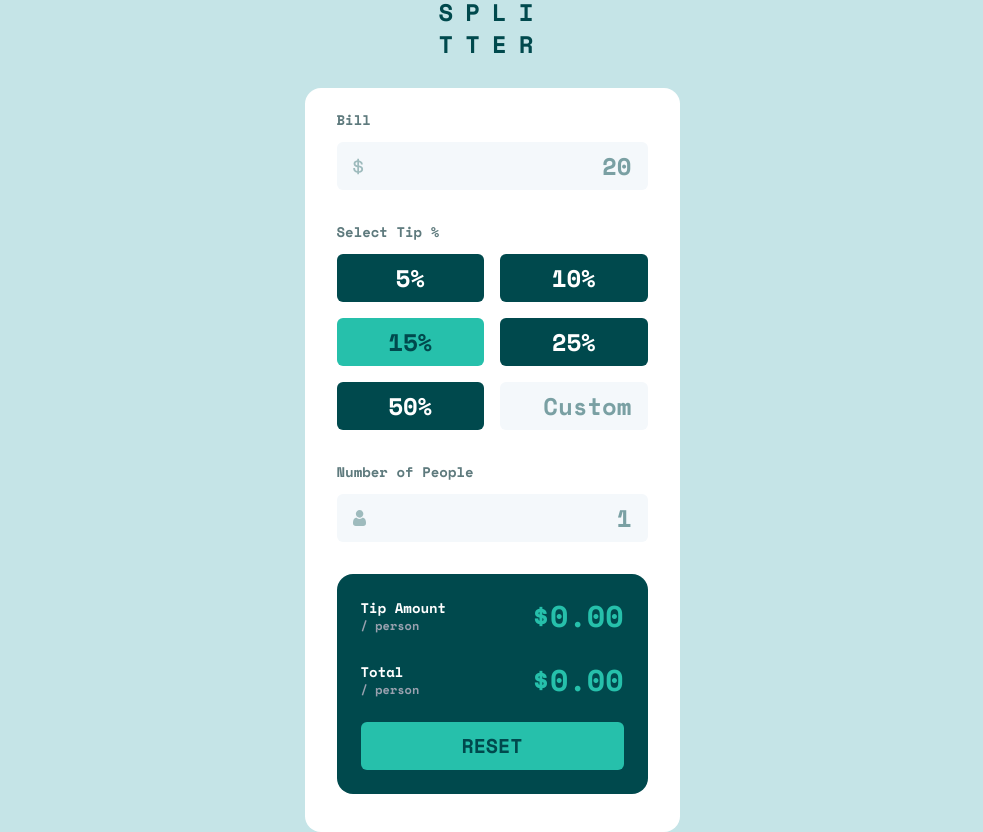
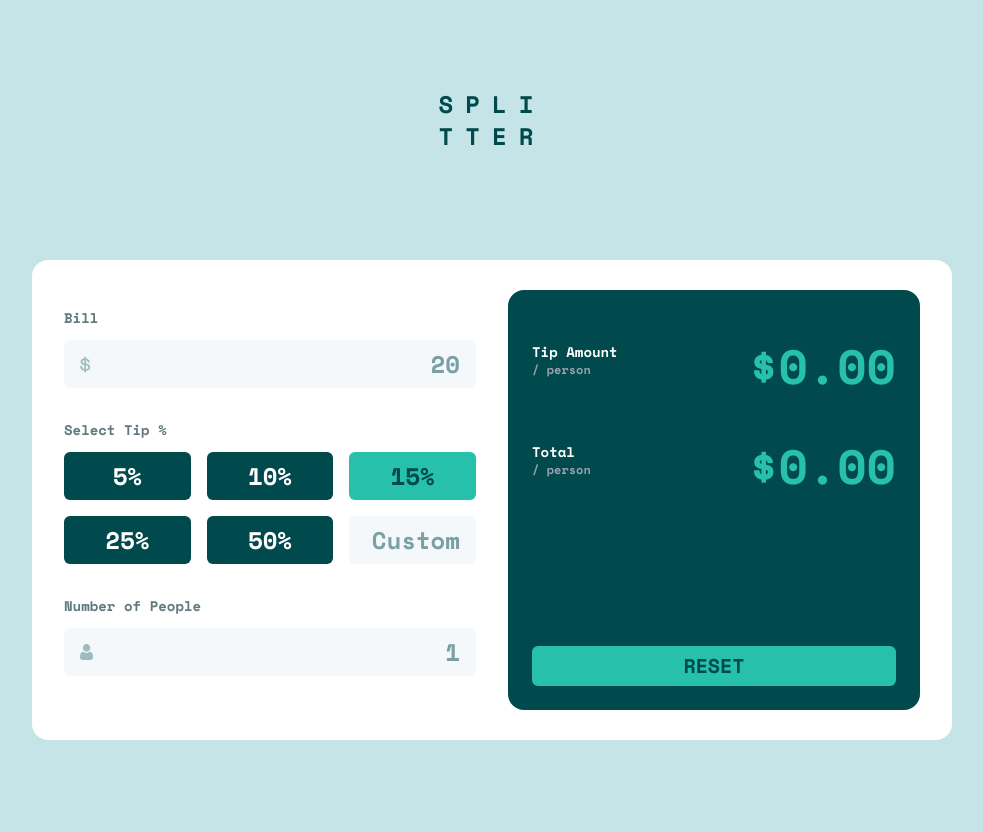
Before and after one commit to andresmholguin/calculator-app-main, a React (Vite) app: page / in a window 1280 px wide. Shown: the whole page, without its empty margins (148-1131 px from the left). After the commit the page ends 800 px from the top, so only its background shows below. Built offline with nearby package versions, Linux system fonts and the light colour scheme.

Commit message:
Ajustes en la estructura y estilos de la interfaz  para mejorar la responsividad (Design Desktop)

```diff
--- a/src/App.jsx
+++ b/src/App.jsx
@@ -4,13 +4,14 @@ import dollar from "./assets/images/icon-dollar.svg";
 function App() {
   return (
     <>
-      <header className=" h-30 flex justify-center items-center">
+      <header className=" h-30 flex justify-center items-center xl:mb-20">
         <h1 className="text-Green-900 flex flex-col uppercase tracking-[0.5em]">
           <span>spli</span>
           <span>tter</span>
         </h1>
       </header>
-      <main className="w-[375px] bg-White rounded-2xl px-[32px] py-[6px]">
+      <main className=" w-[375px] bg-White rounded-2xl px-[32px] py-[6px] xl:w-[920px] xl:h-[480px] xl:grid xl:grid-cols-2 xl:items-center xl:gap-8">
+        <div>
           <section className="mb-8 mt-4">
             <label className="text-sm text-Grey-500 mb-3 block" htmlFor="bill">
               Bill
@@ -32,7 +33,10 @@ function App() {
             >
               Select Tip %
             </label>
-          <div className="grid grid-cols-2 gap-4 text-White" id="selectTip">
+            <div
+              className="grid grid-cols-2 xl:grid-cols-3 gap-4 text-White"
+              id="selectTip"
+            >
               <button className="btnPorcent">5%</button>
               <button className="btnPorcent">10%</button>
               <button className="btnSelect">15%</button>
@@ -56,7 +60,11 @@ function App() {
               <p className="text-red-400 text-sm hidden">Can't be zero</p>
             </div>
             <div className="flex items-center relative  rounded-sm">
-            <img className="absolute ml-4" src={iconPerson} alt="Icon person" />
+              <img
+                className="absolute ml-4"
+                src={iconPerson}
+                alt="Icon person"
+              />
               <input
                 className="input w-full h-[48px] focus:inputFocus "
                 type="text"
@@ -65,19 +73,24 @@ function App() {
               />
             </div>
           </section>
-        <section className="bg-Green-900 rounded-2xl h-[220px] flex flex-col justify-center p-6 mb-8">
-          <div className="grid grid-cols-2 gap-7 mb-6">
+        </div>
+        <section className="bg-Green-900 rounded-2xl h-[220px] xl:h-[420px] flex flex-col justify-between p-6 mb-8 xl:mb-0">
+          <div className="grid grid-cols-2 gap-7 xl:gap-13 xl:pt-7 mb-6">
             <p className="text-sm text-White flex flex-col">
               Tip Amount <span className="text-xs text-gray-400">/ person</span>
             </p>
-            <p className="text-Green-400 text-3xl text-right">$0.00</p>
+            <p className="text-Green-400 text-3xl xl:text-5xl text-right">
+              $0.00
+            </p>
 
             <p className="text-sm text-White flex flex-col">
               Total <span className="text-xs text-gray-400">/ person</span>
             </p>
-            <p className="text-Green-400 text-3xl text-right">$0.00</p>
+            <p className="text-Green-400 text-3xl xl:text-5xl text-right">
+              $0.00
+            </p>
           </div>
-          <button className="uppercase text-xl text-Green-900 rounded-md h-18 w-full bg-Green-400">
+          <button className="uppercase text-xl text-Green-900 rounded-md h-18 xl:h-10 w-full bg-Green-400">
             reset
           </button>
         </section>
```
Lines whose indentation alone changed are shown as unchanged.
